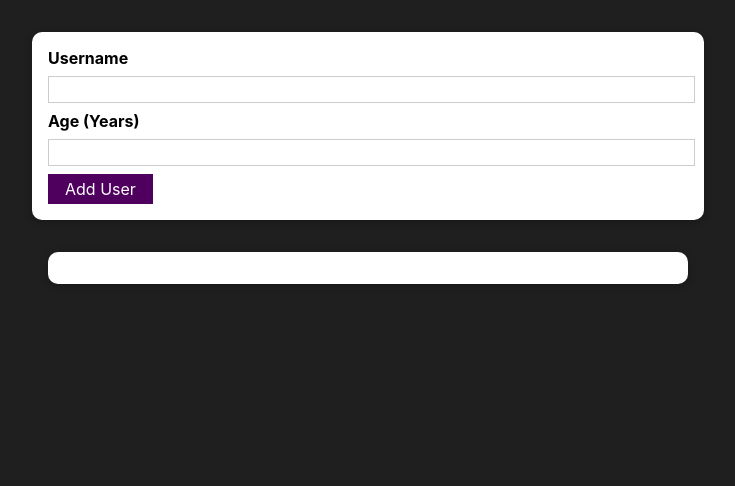
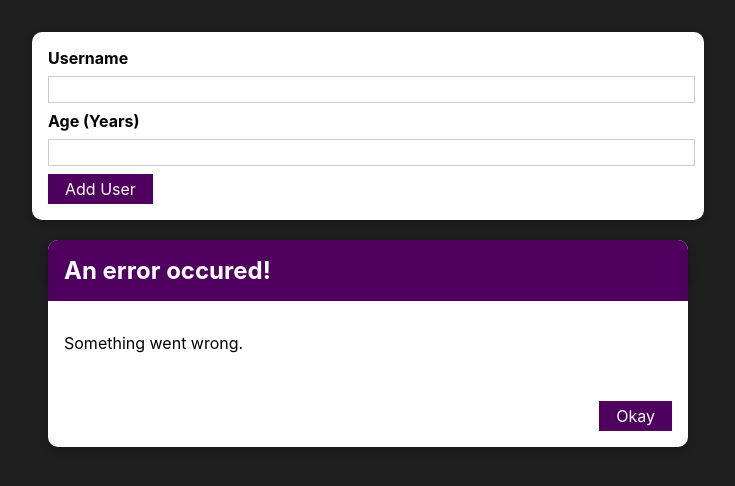
Before and after one commit to fburaktrd/react-udemy, a React (Create React App) app in the folder practice-app/: page / in a window 1280 px wide. Shown: the top 486 px of the page, without its empty margins (272-1007 px from the left). Built offline with nearby package versions, Linux system fonts and the light colour scheme.

Commit message:
added ErrorModal component

```diff
--- /dev/null
+++ b/practice-app/src/components/UI/ErrorModal.js
@@ -0,0 +1,23 @@
+import React from "react";
+import classes from './ErrorModal.module.css';
+import Card from "./Card";
+import Button from "./Button";
+
+const ErrorModal = (props) => {
+    return(
+        <Card className ={classes.modal}>
+            <header className={classes.header}>
+                <h2>{props.title}</h2>
+            </header>
+            <div className={classes.content}>
+                <p>{props.message}</p>
+            </div>
+            <footer className={classes.actions}>
+                <Button>Okay</Button>
+
+            </footer>
+        </Card>
+    );
+};
+
+export default ErrorModal;
--- /dev/null
+++ b/practice-app/src/components/UI/ErrorModal.module.css
@@ -0,0 +1,45 @@
+.backdrop {
+    position: fixed;
+    top: 0;
+    left: 0;
+    width: 100%;
+    height: 100vh;
+    z-index: 10;
+    background: rgba(0, 0, 0, 0.75);
+  }
+
+  .modal {
+    position: fixed;
+    top: 30vh;
+    left: 10%;
+    width: 80%;
+    z-index: 100;
+    overflow: hidden;
+  }
+
+  .header {
+    background: #4f005f;
+    padding: 1rem;
+  }
+
+  .header h2 {
+    margin: 0;
+    color: white;
+  }
+
+  .content {
+    padding: 1rem;
+  }
+
+  .actions {
+    padding: 1rem;
+    display: flex;
+    justify-content: flex-end;
+  }
+
+  @media (min-width: 768px) {
+    .modal {
+      left: calc(50% - 20rem);
+      width: 40rem;
+    }
+  }
--- a/practice-app/src/components/Users/AddUser.js
+++ b/practice-app/src/components/Users/AddUser.js
@@ -2,6 +2,7 @@ import React, {useState} from "react";
 import Card from "../UI/Card";
 import classes from './AddUser.module.css';
 import Button from "../UI/Button";
+import ErrorModal from "../UI/ErrorModal";
 
 const AddUser = (props) => {
 
@@ -32,6 +33,8 @@ const AddUser = (props) => {
   };
 
   return (
+    <div>
+    <ErrorModal title = 'An error occured!' message='Something went wrong.'/>
     <Card className={classes.input}>
       <form onSubmit={addUserHandler}>
         <label htmlFor="username">Username</label>
@@ -41,6 +44,7 @@ const AddUser = (props) => {
         <Button type="submit">Add User</Button>
       </form>
     </Card>
+    </div>
   );
 };
 
```
